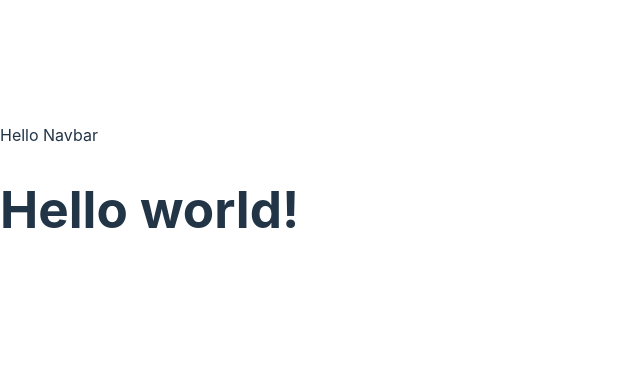
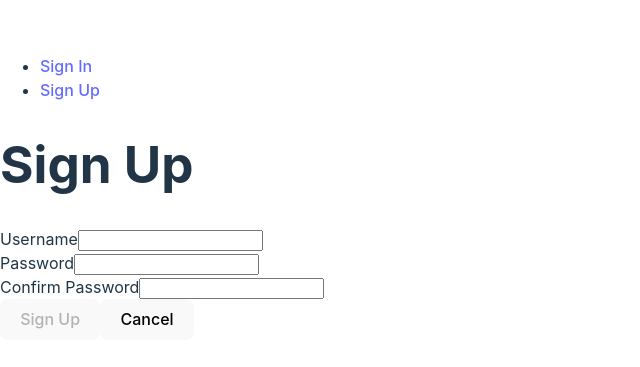
Before and after one commit to SscottK/esports-team-tracker-front-end, a React (Vite) app: page /signup in a window 1280 px wide. Shown: the part 211-578 px from the top of the page, without its empty margins (0-640 px from the left). Built offline with nearby package versions, Linux system fonts and the light colour scheme; no server answers.

Commit message:
Can Sign up, sign in and sign out

```diff
--- a/src/App.jsx
+++ b/src/App.jsx
@@ -1,14 +1,32 @@
 import { useState } from 'react';
 import { Routes, Route } from 'react-router-dom';
 import NavBar from './components/NavBar/NavBar';
+import Landing from './components/Landing/Landing'
+import Dashboard from './components/Dashboard/Dashboard';
+import SignupForm from './components/SignupForm/SignupForm';
+import SigninForm from './components/SigninForm/SigninForm';
+import * as authServic from '../src/services/authServices'
 
 const App = () => {
-  const [user, setUser] = useState(null)
+  const [user, setUser] = useState(authServic.getUser)
+
+  const handleSignout = () => {
+    authServic.signOut()
+    setUser(null)
+  }
 
   return (
     <>
-      <NavBar user={user} />
-      <h1>Hello world!</h1>
+      <NavBar user={user} handleSignout={handleSignout}/>
+      <Routes>
+        { user ? (
+          <Route path="/" element={<Dashboard user={user} />} />
+        ) : (
+          <Route path="/" element={<Landing />} />
+        )}
+        <Route path="/signup" element={<SignupForm setUser={setUser}/>} />
+        <Route path="/signin" element={<SigninForm setUser={setUser} />} />
+      </Routes>
     </>
   )
 }
--- /dev/null
+++ b/src/components/Dashboard/Dashboard.jsx
@@ -0,0 +1,13 @@
+const Dashboard = ({ user}) => {
+    return(
+        <main>
+            <h1>Welcome, {user.name}</h1>
+            <p>
+                This page is only visible if you are signed in
+            </p>
+        </main>
+    )
+};
+
+
+export default Dashboard
--- /dev/null
+++ b/src/components/Landing/Landing.jsx
@@ -0,0 +1,13 @@
+const Landing = () => {
+    return (
+        <main>
+            <h1>Welcome to Esports Team Tracker</h1>
+            <p>
+                This applicaation is designed for esports coaches to track and maintain vital information and data realted to their team. Right now on racing games can be tracked. I plan on adding more game types to be tracked in the future!
+                If you have an account please sign in, otherwise sign up and beging tracking your esports teams data!
+            </p>
+        </main>
+    )
+}
+
+export default Landing
--- a/src/components/NavBar/NavBar.jsx
+++ b/src/components/NavBar/NavBar.jsx
@@ -1,7 +1,23 @@
-const NavBar = ({ user }) => {
+import { Link } from "react-router-dom";
+
+const NavBar = ({ user, handleSignout }) => {
     return (
         <>
-            <p>Hello Navbar</p>
+            { user ? (
+                <nav>
+                    <ul>
+                        <li><Link to="/">Home</Link></li>
+                        <li><Link to="" onClick={handleSignout}>Sign Out</Link></li>
+                    </ul>
+                </nav>
+            ) : (
+                <nav>
+                    <ul>
+                        <li><Link to="/signin">Sign In</Link></li>
+                        <li><Link to="/signup">Sign Up</Link></li>
+                    </ul>
+                </nav>
+            )}
         </>
     )
 }
--- /dev/null
+++ b/src/components/SigninForm/SigninForm.jsx
@@ -0,0 +1,73 @@
+import { useState } from "react";
+import { Link, useNavigate} from 'react-router-dom';
+import * as authService from '../../services/authServices';
+
+const SigninForm = (props) => {
+    const navigate = useNavigate();
+    const [message, setMessage] = useState('')
+    const [formData, setFormData] = useState({
+        username: '',
+        password: ''
+    })
+
+    const handleChange = (event) => {
+        setFormData({...formData, [event.target.name]: event.target.value})
+    };
+
+    const handleSubmit = async (event) => {
+        event.preventDefault();
+        try {
+            const user = await authService.signin(formData)
+            props.setUser(user)
+            console.log(user)
+            navigate('/')
+        } catch (error) {
+            setMessage(error.message)
+        }
+
+    };
+
+    const {username, password } = formData
+
+    const isFormValid = () => {
+        return !(username && password && password === passwordConf);
+
+    }
+
+    return (
+        <main>
+            <h1>Sign In</h1>
+            <p>{message}</p>
+            <form onSubmit={handleSubmit}>
+                <div>
+                    <label htmlFor="username">Username</label>
+                    <input
+                        type="text"
+                        id="username"
+                        name="username"
+                        value={username}
+                        onChange={handleChange}
+                    />
+                </div>
+                <div>
+                    <label htmlFor="password">Password</label>
+                    <input
+                        type="text"
+                        id="password"
+                        name="password"
+                        value={password}
+                        onChange={handleChange}
+                    />
+                </div>
+                <div>
+                    <button>Sign In</button>
+                    <Link to="/">
+                        <button>Cancel</button>
+                    </Link>
+                </div>
+            </form>
+        </main>
+    )
+}
+
+export default SigninForm
--- /dev/null
+++ b/src/components/SignupForm/SignupForm.jsx
@@ -0,0 +1,83 @@
+import { useState } from "react";
+import { Link, useNavigate} from 'react-router-dom'
+import * as authService from '../../services/authServices'
+
+const SignupForm = (props) => {
+    const navigate = useNavigate();
+    const [message, setMessage] = useState('');
+    const [formData, setFormData] = useState({
+        username: '',
+        password: '',
+        passwordConf: '',
+    });
+
+    const handleChange = (event) => {
+        setFormData({...formData, [event.target.name]: event.target.value})
+    };
+
+    const handleSubmit = async (event) => {
+        event.preventDefault();
+        try {
+            const newUserResponse = await authService.signup(formData)
+            props.setUser(newUserResponse.user)
+            navigate('/')
+        } catch (error) {
+            setMessage(error.message)
+        }
+
+    };
+
+    const {username, password, passwordConf} = formData
+
+    const isFormValid = () => {
+        return !(username && password && password === passwordConf);
+
+    }
+
+    return (
+        <main>
+            <h1>Sign Up</h1>
+            <p>{message}</p>
+            <form onSubmit={handleSubmit}>
+                <div>
+                    <label htmlFor="username">Username</label>
+                    <input
+                        type="text"
+                        id="username"
+                        name="username"
+                        value={username}
+                        onChange={handleChange}
+                    />
+                </div>
+                <div>
+                    <label htmlFor="password">Password</label>
+                    <input
+                        type="text"
+                        id="password"
+                        name="password"
+                        value={password}
+                        onChange={handleChange}
+                    />
+                </div>
+                <div>
+                    <label htmlFor="passwordConf">Confirm Password</label>
+                    <input
+                        type="text"
+                        id="passwordConf"
+                        name="passwordConf"
+                        value={passwordConf}
+                        onChange={handleChange}
+                    />
+                </div>
+                <div>
+                    <button disabled={isFormValid()}>Sign Up</button>
+                    <Link to="/">
+                        <button>Cancel</button>
+                    </Link>
+                </div>
+            </form>
+        </main>
+    )
+}
+
+export default SignupForm;
--- /dev/null
+++ b/src/services/authServices.js
@@ -0,0 +1,66 @@
+const BACKEND_URL = import.meta.env.VITE_EXPRESS_BACKEND_URL;
+
+
+const signup = async (formData) => {
+    try {
+        const res = await fetch(`${BACKEND_URL}/users/signup`, {
+            method: 'POST',
+            headers: {'Content-Type': 'application/json'},
+            body: JSON.stringify(formData)
+        });
+        const json = await res.json();
+
+        if (json.token) {
+            localStorage.setItem('token', json.token)
+            const user = JSON.parse(atob(json.token.split('.')[1]))
+            return user
+        }
+        if (json.err) {
+            throw new Error(json.err)
+        }
+        return json;
+    } catch (error) {
+        throw error
+    }
+};
+
+const signin = async (user) => {
+    try {
+        const res = await fetch(`${BACKEND_URL}/users/signin`, {
+            method: 'POST',
+            headers: {'Content-Type': 'application/json'},
+            body: JSON.stringify(user)
+        });
+        const json = await res.json();
+        if (json.err) {
+            throw new Error(json.err)
+        }
+
+        if (json.token) {
+            localStorage.setItem('token', json.token)
+            const user = JSON.parse(atob(json.token.split('.')[1]))
+            return user
+        }
+    } catch (error) {
+        throw error
+    }
+};
+
+const getUser = () => {
+    const token = localStorage.getItem('token')
+    if(!token) return null
+    const user = JSON.parse(atob(token.split('.')[1]))
+    return user
+};
+
+const signOut = () => {
+    localStorage.removeItem('token')
+}
+
+
+export {
+    signup,
+    signin,
+    getUser,
+    signOut
+};
```
Also changed, not shown: 1 other file (tests, documents, lock files or other folders).
